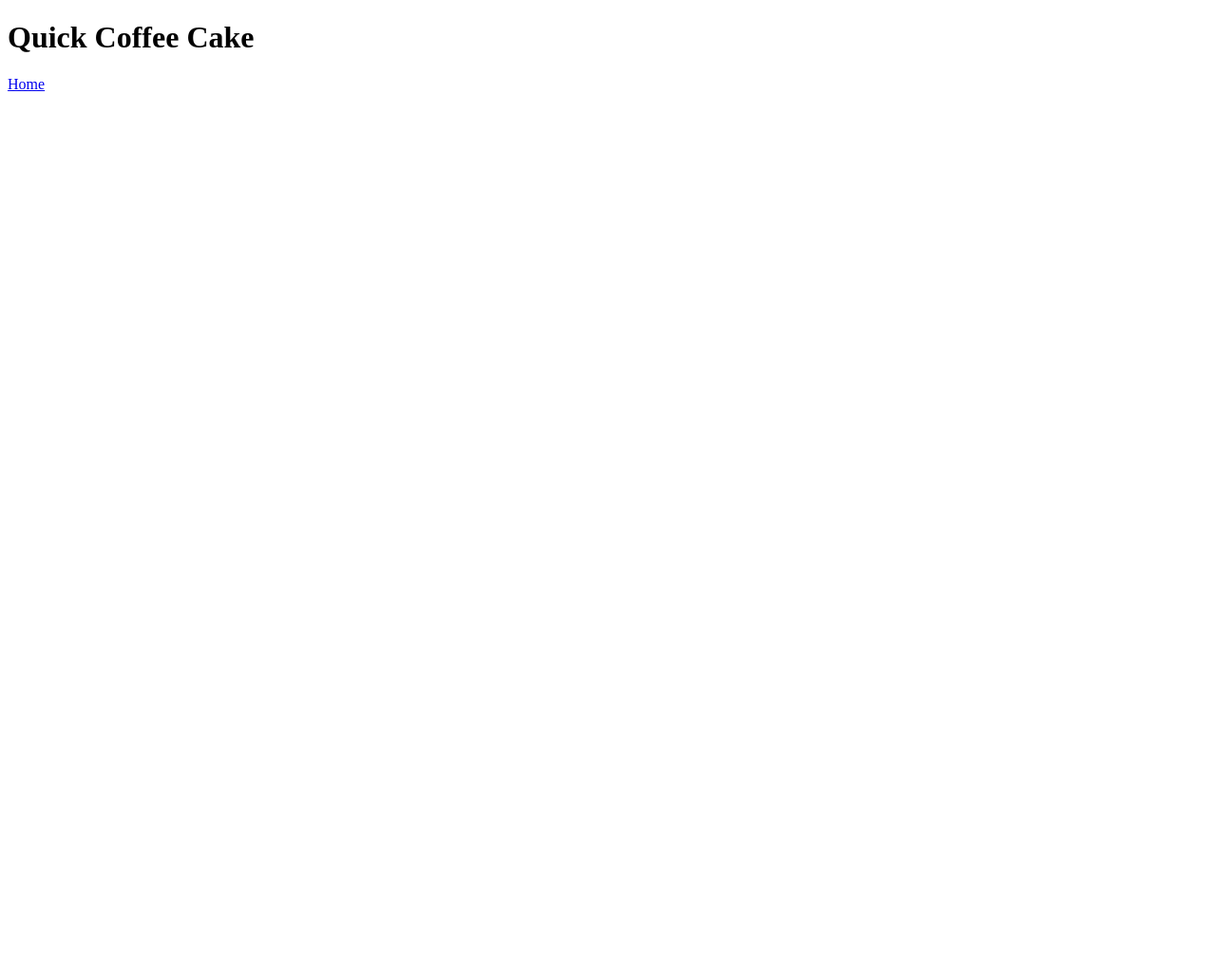
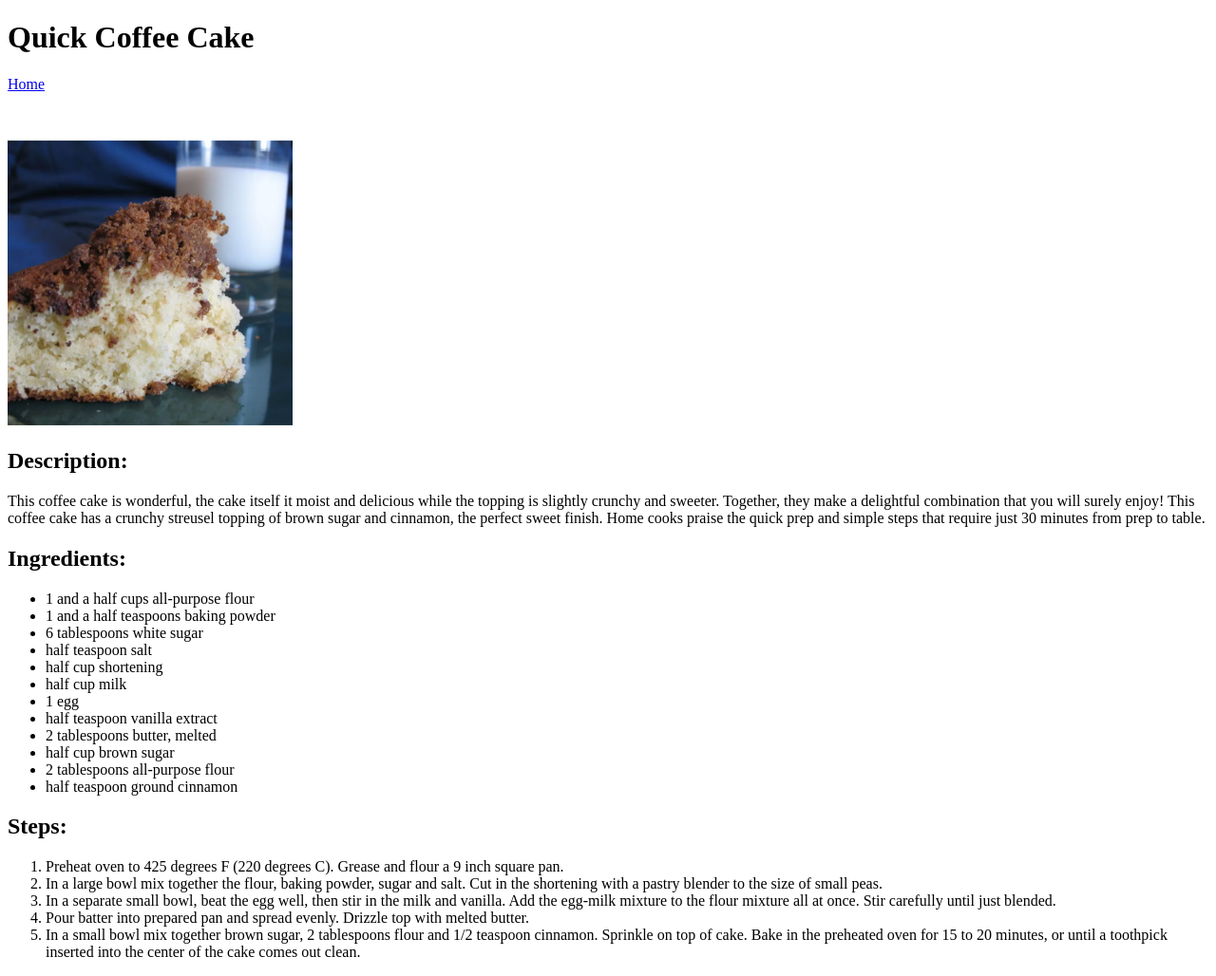
Before and after one commit to elevational/odinrecipe-orange, a plain HTML site: page recipes/coffeecake.html in a window 1280 px wide. Shown: the whole page at 95% size. Before the commit the page ends 800 px from the top, so only its background shows below. Drawn offline with Linux system fonts and the light colour scheme.

Commit message:
added coffeecake recipe details

```diff
--- a/recipes/coffeecake.html
+++ b/recipes/coffeecake.html
@@ -8,5 +8,62 @@
   <body>
     <h1>Quick Coffee Cake</h1>
     <a href="../index.html">Home</a>
+    <p><br /></p>
+    <img
+      src="../images/coffeecake.png"
+      alt="an image of a coffee cake"
+      height="300"
+      width="300"
+    />
+    <h2>Description:</h2>
+    <p>
+      This coffee cake is wonderful, the cake itself it moist and delicious
+      while the topping is slightly crunchy and sweeter. Together, they make a
+      delightful combination that you will surely enjoy! This coffee cake has a
+      crunchy streusel topping of brown sugar and cinnamon, the perfect sweet
+      finish. Home cooks praise the quick prep and simple steps that require
+      just 30 minutes from prep to table.
+    </p>
+    <h2>Ingredients:</h2>
+    <ul>
+      <li>1 and a half cups all-purpose flour</li>
+      <li>1 and a half teaspoons baking powder</li>
+      <li>6 tablespoons white sugar</li>
+      <li>half teaspoon salt</li>
+      <li>half cup shortening</li>
+      <li>half cup milk</li>
+      <li>1 egg</li>
+      <li>half teaspoon vanilla extract</li>
+      <li>2 tablespoons butter, melted</li>
+      <li>half cup brown sugar</li>
+      <li>2 tablespoons all-purpose flour</li>
+      <li>half teaspoon ground cinnamon</li>
+    </ul>
+    <h2>Steps:</h2>
+    <ol>
+      <li>
+        Preheat oven to 425 degrees F (220 degrees C). Grease and flour a 9 inch
+        square pan.
+      </li>
+      <li>
+        In a large bowl mix together the flour, baking powder, sugar and salt.
+        Cut in the shortening with a pastry blender to the size of small peas.
+      </li>
+      <li>
+        In a separate small bowl, beat the egg well, then stir in the milk and
+        vanilla. Add the egg-milk mixture to the flour mixture all at once. Stir
+        carefully until just blended.
+      </li>
+      <li>
+        Pour batter into prepared pan and spread evenly. Drizzle top with melted
+        butter.
+      </li>
+      <li>
+        In a small bowl mix together brown sugar, 2 tablespoons flour and 1/2
+        teaspoon cinnamon. Sprinkle on top of cake. Bake in the preheated oven
+        for 15 to 20 minutes, or until a toothpick inserted into the center of
+        the cake comes out clean.
+      </li>
+    </ol>
   </body>
 </html>
```
Also changed, not shown: index.html (+3 -1 lines), images/coffeecake.png (added).
